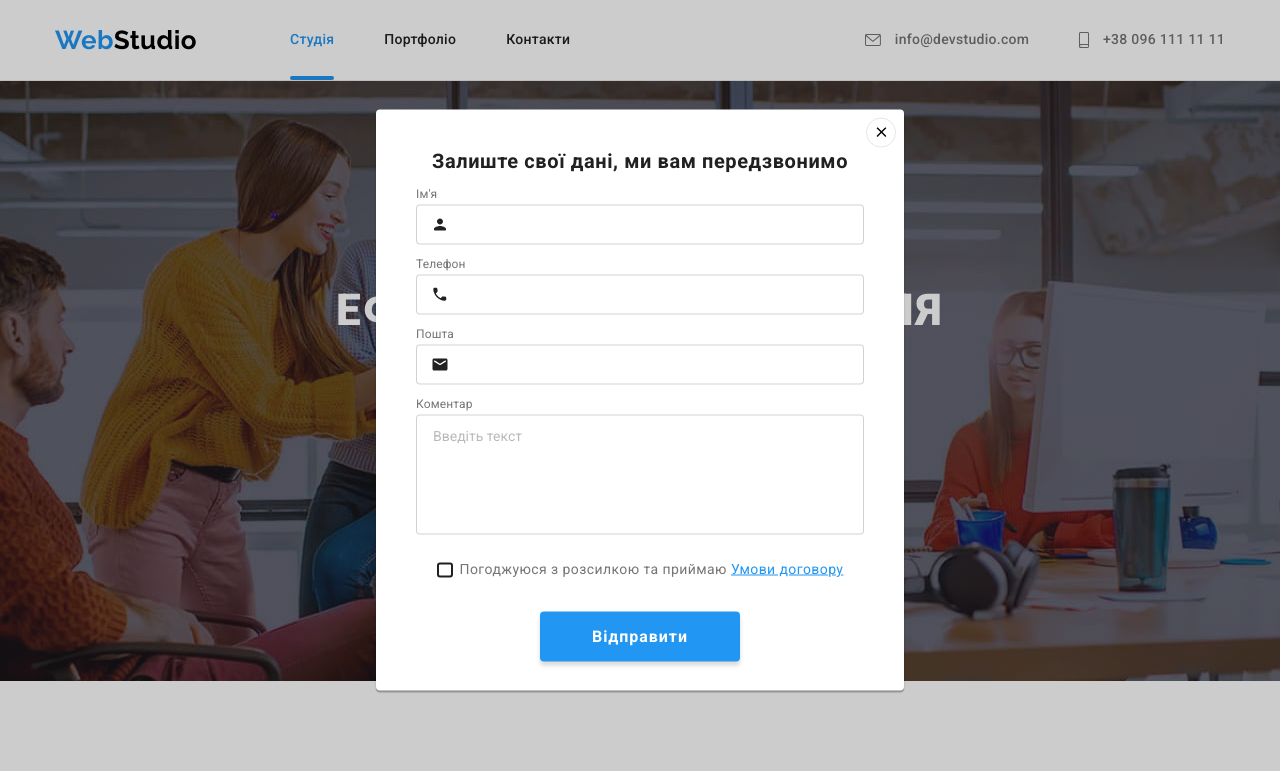
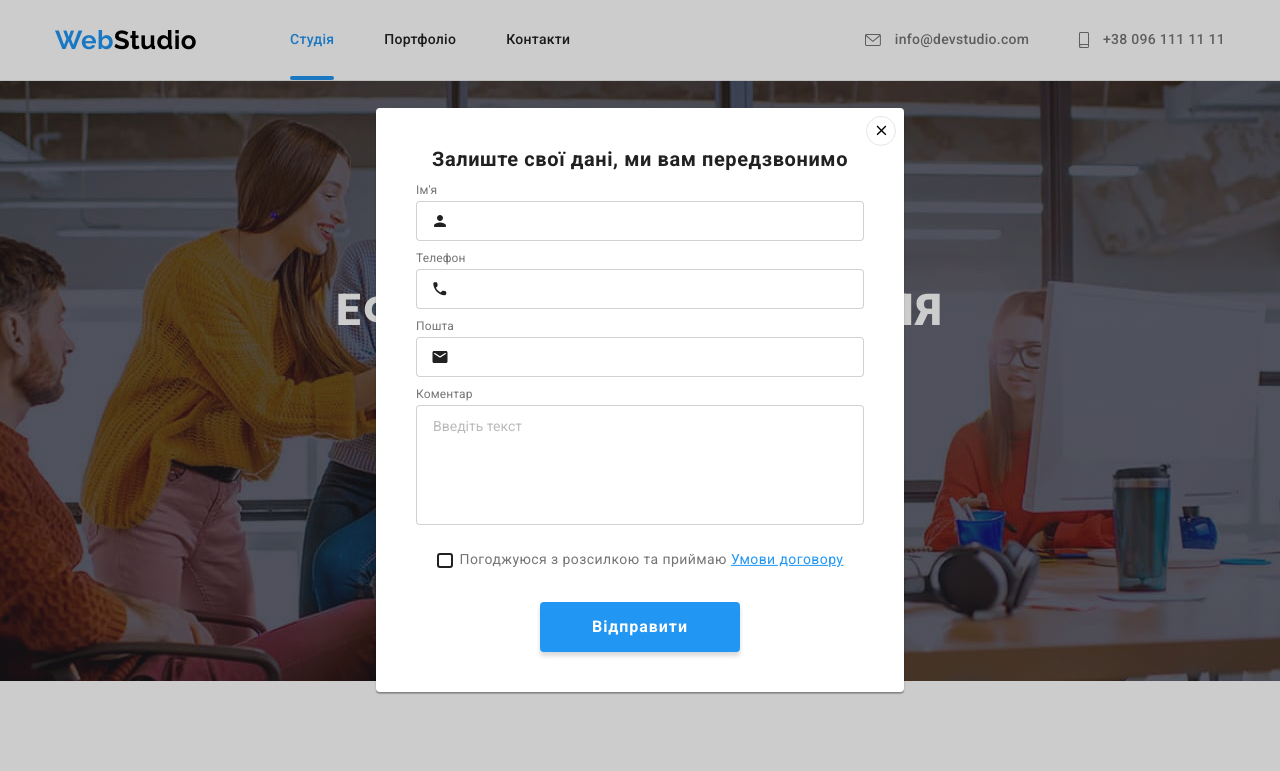
Before and after one commit to Bivis60/goit-markup-hw-06, a plain HTML site: page index.html in a window 1280 px wide. Both pictures are taken after a click on the button "Замовити послугу". Shown: the top 771 px of the page. Drawn offline with nearby package versions, Linux system fonts and the light colour scheme.

Commit message:
Д.з. 6 Правка

```diff
--- a/css/styles.css
+++ b/css/styles.css
@@ -518,8 +518,7 @@ body {
 /* Підписка */
 
 .sign-up {
-  margin-left: 93px;
-  width: 100%;
+  margin-left: auto;
 }
 
 .sign-up-form {
@@ -532,7 +531,7 @@ body {
   font-size: 16px;
   line-height: 1.25;
   height: 50px;
-  width: 100%;
+  width: 358px;
   align-items: center;
   letter-spacing: 0.03em;
   padding-left: 16px;
@@ -602,6 +601,7 @@ body {
   box-shadow: 0px 1px 3px rgba(0, 0, 0, 0.12), 0px 1px 1px rgba(0, 0, 0, 0.14),
     0px 2px 1px rgba(0, 0, 0, 0.2);
   border-radius: 4px;
+  padding: 40px;
 }
 
 .is-hidden .modal {
@@ -638,7 +638,6 @@ body {
   line-height: 1.15;
   text-align: center;
   letter-spacing: 0.03em;
-  padding-top: 40px;
   margin-bottom: 12px;
   color: var(--title-color);
 }
@@ -647,11 +646,6 @@ body {
   visibility: hidden;
   opacity: 0;
   pointer-events: none;
-}
-
-.modal-form {
-  margin-left: 40px;
-  margin-right: 40px;
 }
 
 .modal-form-list {
@@ -672,7 +666,7 @@ body {
 }
 
 .modal-label {
-  display: inline-flex;
+  display: block;
   font-size: 12px;
   line-height: 1.17;
   letter-spacing: 0.01em;
@@ -685,7 +679,7 @@ body {
   padding-left: 42px;
   padding-right: 12px;
   border: 1px solid rgba(33, 33, 33, 0.2);
-  outline-color: transparent;
+  outline-color: var(--accent-color);
   border-radius: 4px;
 
   transition-property: border;
@@ -711,7 +705,7 @@ body {
   border: 1px solid rgba(33, 33, 33, 0.2);
   border-radius: 4px;
   margin-bottom: 20px;
-  outline-color: transparent;
+  outline-color: var(--accent-color);
 
   transition-property: border;
   transition-duration: var(--duration);
```
